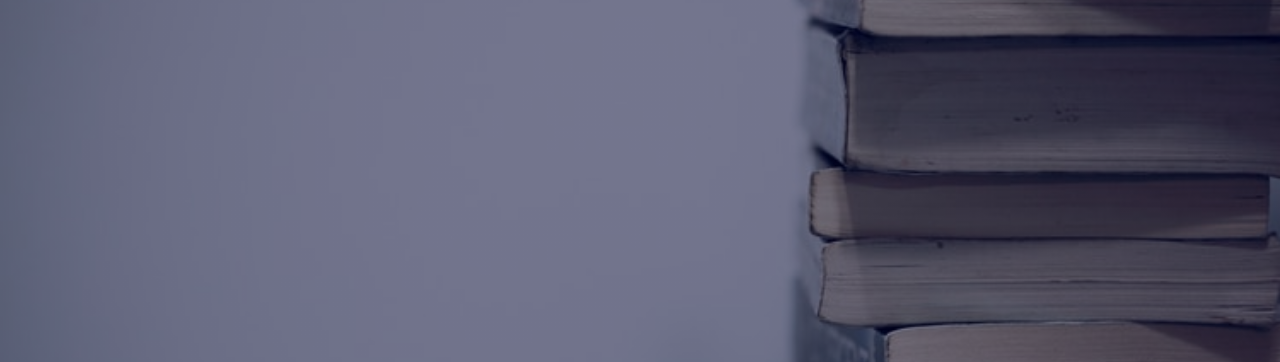
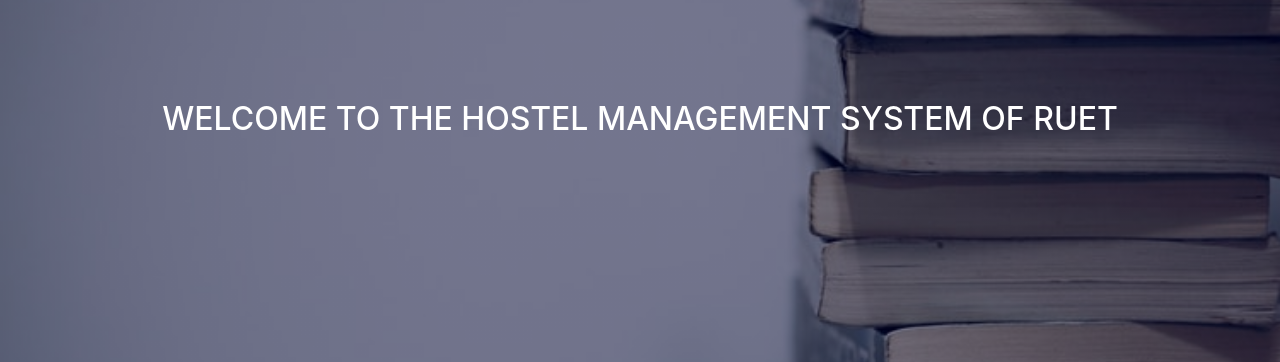
Before and after one commit to Fragment295/UserRegLogin, a PHP site: page /Home.php in a window 1280 px wide. Shown: the part 80-442 px from the top of the page. Run offline with PHP 8.4, Linux system fonts and the light colour scheme.

Commit message:
Update Home.php

```diff
--- a/Home.php
+++ b/Home.php
@@ -6,10 +6,20 @@
       href = "https://stackpath.bootstrapcdn.com/bootstrap/4.3.1/css/bootstrap.min.css">
 </head>
 
+<style>
+ h2{
+    color: #fff !important;
+    margin-top: 100px !important;
+    text-align: center;
+    text-transform: uppercase;
+}
+ }
+    </style>
+
+
 <body>
 
 <nav>
-    <!-- <img src = "HostelManagementLogo02.jpg" width = "200" height = "80">-->
     <ul>
 
      <li><a href="AdminLoginRegistrationHTML.php">ADMIN</a></li>
@@ -18,7 +28,9 @@
     </ul>
    </nav>
 
-
+     <div class="welcomeText">
+     <h2> WELCOME TO THE HOSTEL MANAGEMENT SYSTEM OF RUET </h2>
+     </div>
 
 </body>
 
```
